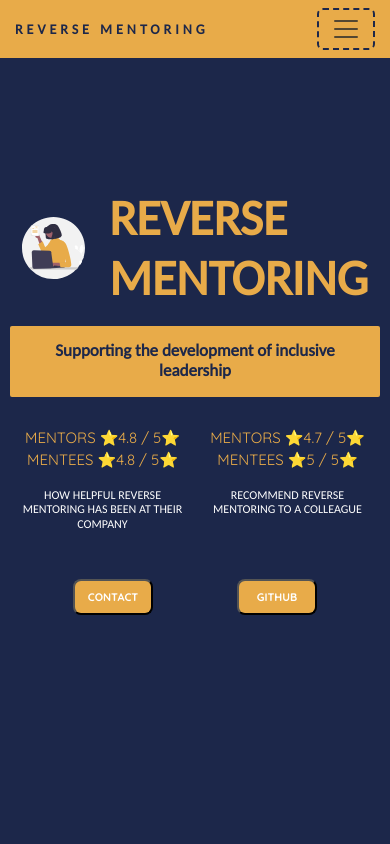
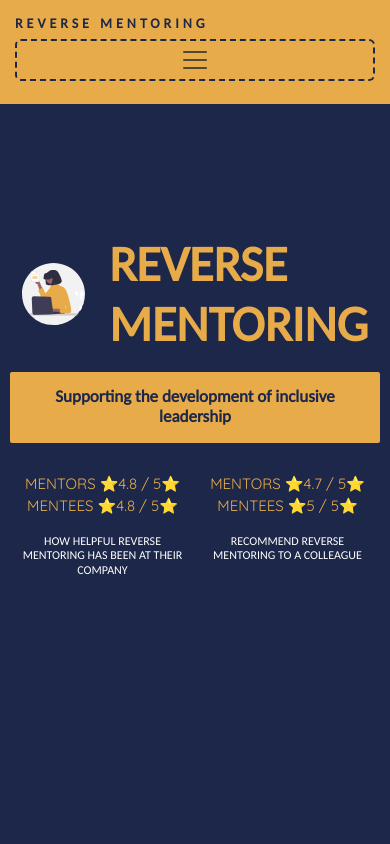
Before and after one commit to SkippyWalnuts/rev-mentoring-react, a React (Create React App) app: page / in a window 390 px wide. Shown: the top 844 px of the page. Built offline with nearby package versions, Linux system fonts and the light colour scheme.

Commit message:
Removed Contact component, added Button css to App.css

```diff
--- a/src/App.css
+++ b/src/App.css
@@ -49,6 +49,26 @@ p {
    text-align: left;
 }
 
+button {
+    background-color: var(--secondary-color);
+    border-radius: 15px;
+    color: var(--accent-color);
+    display: block;
+    font-family: 'Quicksand', sans-serif;
+    font-size: 15px;
+    font-weight: 700;
+    letter-spacing: 4px;
+    margin-bottom: 15px;
+    padding: 12px;
+    text-transform: uppercase;
+    transition: all ease-in-out 80ms;
+    width: 100%;
+}
+
+button:hover{
+    transform: scale(1.1);
+}
+
 a {
     color: var(--secondary-color);
     text-decoration: none;
@@ -73,6 +93,9 @@ a:hover {
       font-size: 15px;
     }
 
+    button {
+        font-size: 11px;
+    }
 
 
 }
--- a/src/App.js
+++ b/src/App.js
@@ -1,6 +1,5 @@
 import React from "react";
 import Hero from "./Hero";
-import Contact from "./Contact";
 import About from "./About";
 import Course from "./Course";
 
@@ -13,7 +12,6 @@ function App() {
     <div className="App" id="home">
 <RevNavbar />
 <Hero />
-<Contact />
 <About />
 <Course />
 <Reviews />
--- a/src/Contact.css
+++ /dev/null
@@ -1,36 +0,0 @@
-.Contact {
-    margin: 20px auto;
-}
-
-.Contact button {
-    border-radius: 8px;
-    font-size: 13px;
-    font-weight: 650;
-    margin: 0 30px;
-    padding: 10px;
-    width: 100px;
-}
-
-.Contact button, .Course button {
-    background-color: var(--secondary-color);
-    color: var(--accent-color);
-    font-family: 'Quicksand', sans-serif;
-    text-transform: uppercase;
-    transition: all ease-in-out 80ms;
-}
-
-.Contact button:hover, .Course button:hover{
-    transform: scale(1.1);
-}
-
-@media (max-width: 700px) {
-    .Contact {
-        margin: 30px auto 170px;
-    }
-
-    .Contact button {
-        font-size: 11px;
-        padding: 8px;
-        width: 80px;
-    }
-}
--- a/src/Contact.js
+++ /dev/null
@@ -1,19 +0,0 @@
-import React from "react";
-import "./Contact.css";
-
-export default function Contact() {
-    return (
-        <div className="Contact">
-            <div className="container-fluid d-flex justify-content-center">
-                <div className="row" id="about">
-                    <div className="col contact-link">
-                        <button>Contact</button></div>
-                    <div className="col contact-link">
-                        <button>Github</button></div>
-                </div>
-
-            </div>
-
-        </div>
-    );
-}
--- a/src/Course.css
+++ b/src/Course.css
@@ -10,16 +10,7 @@
 
 }
 
-  .Course button {
-    display: block;
-    border-radius: 15px;
-    font-size: 15px;
-    font-weight: 700;
-    letter-spacing: 4px;
-    margin-bottom: 15px;
-    padding: 12px;
-    width: 100%;
-}
+
 
 .CourseSection  {
     background-color: var(--secondary-color);
@@ -38,10 +29,6 @@
         margin: 20px auto;
     }
 
-    .Course button {
-        font-size: 11px;
-    }
-
     .CourseSection {
         margin: 0 20px;
     }
```
